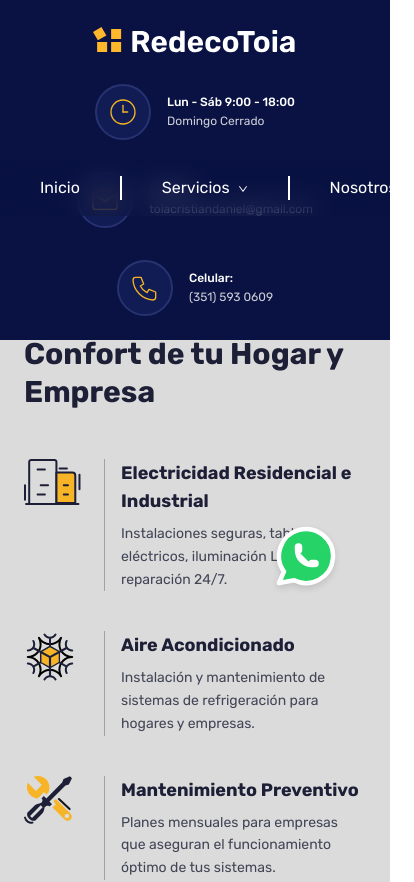
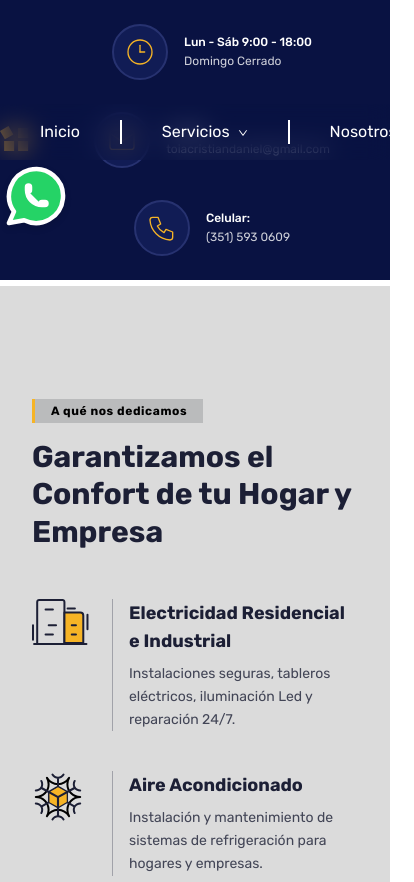
Before and after one commit to cristiantoiafullstackdev/redecotoia_web, a Next.js app: page / in a window 390 px wide. Shown: the top 882 px of the page, 414 px wide, since content can reach past the window. Built offline with nearby package versions, Linux system fonts and the light colour scheme.

Commit message:
commite 22 con actualizacion de Ui para responcive parte 1

```diff
--- a/app/components/layout/Header.tsx
+++ b/app/components/layout/Header.tsx
@@ -57,8 +57,8 @@ export default function Header() {
      ESTE BLOQUE: Estructura visual del componente.
   */
   return (
-    <header className="fixed top-40 lg:top-26 z-50 flex h-14 w-full items-center bg-[rgba(9,18,66,0.5)] backdrop-blur-md font-rubik">
-      <div className="mx-auto flex h-full w-full max-w-180 lg:max-w-300 items-center justify-between">
+    <header className="fixed w-full h-14 top-26 z-50 bg-[rgba(9,18,66,0.5)] backdrop-blur-md">
+      <div className="lg:max-w-6xl h-full mx-auto flex items-center justify-between">
 
         {/* Navegación Principal: Mapeo de los enlaces definidos arriba */}
         <nav className="flex items-center text-white">
@@ -123,10 +123,10 @@ export default function Header() {
         href={`https://wa.me/${process.env.NEXT_PUBLIC_WHATSAPP_NUMBER}`}
         target="_blank"
         rel="noopener noreferrer"
-        className="fixed top-90 lg:top-110 right-12 lg:right-16 z-50 transition-transform hover:scale-110 active:scale-95 drop-shadow-md"
+        className="fixed lg:mt-120 2xl:mt-160 lg:right-20 2xl:right-30 z-50 transition-transform hover:scale-110 active:scale-95 drop-shadow-md"
         aria-label="WhatsApp Flotante"
       >
-        <IconWhatsApp className="h-18 w-18" />
+        <IconWhatsApp className="h-18 w-18 2xl:h-24 2xl:w-24" />
       </a>
     </header>
   );
--- a/app/components/layout/Topbar.tsx
+++ b/app/components/layout/Topbar.tsx
@@ -7,7 +7,7 @@
    ESTE BLOQUE: Importación de utilidades de navegación y componentes de iconos personalizados.
 */
 import Link from "next/link";
-import { LogoRedecoToia, IconHorario, IconEmail, IconPhone } from "../ui/Icons";
+import { LogoRedecoToia, IconHorario, IconEmail, IconPhone, IsotipoRedecoToia } from "../ui/Icons";
 
 /* SINTAXIS: TypeScript (Interface)
    ESTE BLOQUE: Define la estructura de datos para la información de contacto, asegurando que cada objeto tenga las propiedades correctas (tipado estricto).
@@ -55,12 +55,15 @@ const CONTACT_INFO: ContactInfo[] = [
 */
 export default function Topbar() {
   return (
-    <div className="w-full bg-[#091242] py-6">
-      <div className="mx-auto flex w-full max-w-300 flex-col items-center justify-between gap-6 px-6 lg:flex-row lg:gap-0">
+    <div className="w-full py-6 bg-[#091242] z-50">
+      <div className="mx-auto flex lg:max-w-6xl lg:px-8 items-center justify-between">
 
         {/* Logo con link a Inicio y efectos de escala al interactuar */}
-        <Link href="/" className="transition-transform hover:scale-105 active:scale-95">
+        <Link href="/" className="transition-transform hover:scale-105 active:scale-95 hidden lg:block">
           <LogoRedecoToia />
+        </Link>
+         <Link href="/" className="transition-transform hover:scale-105 active:scale-95 block lg:hidden">
+          <IsotipoRedecoToia />
         </Link>
 
         {/* Contenedor de items: Mapea el array CONTACT_INFO pasando todas las propiedades (spread operator) */}
--- a/app/components/sections-home/About.tsx
+++ b/app/components/sections-home/About.tsx
@@ -46,7 +46,7 @@ export default function About() {
     <section id="about" className="w-full bg-[#dbdbdb] py-24 px-6 font-rubik">
 
       {/* Contenedor principal: Usa flex-col para móvil y flex-row para pantallas grandes (lg) */}
-      <div className="mx-auto flex max-w-286 flex-col items-stretch justify-between gap-24 lg:flex-row">
+      <div className="mx-auto flex max-w-6xl px-8 flex-col items-stretch justify-between gap-24 lg:flex-row">
 
         {/* BLOQUE DE IMÁGENES: Composición con posición relativa para permitir el solapamiento */}
         <div className="relative w-full lg:w-1/2 min-h-100">
--- a/app/components/sections-home/Hero.tsx
+++ b/app/components/sections-home/Hero.tsx
@@ -17,7 +17,7 @@ export default function Hero() {
   const whatsappUrl = `https://wa.me/${whatsappNumber}?text=${whatsappMessage}`;
 
   return (
-    <section id="hero" className="relative top-40 lg:top-26 w-full overflow-hidden bg-[#3A3C40]">
+    <section id="hero" className="relative mt-1 lg:top-26 w-full overflow-hidden bg-[#3A3C40]">
 
       {/* 1. CONTENEDOR DE IMAGEN: Capa base de la sección.
           SINTAXIS: JSX + Tailwind (Posicionamiento Relativo)
@@ -43,7 +43,7 @@ export default function Hero() {
           ESTE BLOQUE: Utiliza 'absolute inset-0' para ocupar todo el espacio del Hero y 'items-center'
           para centrar el texto verticalmente sobre la imagen.
       */}
-      <div className="absolute inset-0 flex items-center">
+      <div className="absolute inset-0 left-4 2xl:left-8 flex items-center">
         <div className="mx-auto w-full max-w-360 px-6 text-white md:px-20 lg:px-40">
 
           {/* Etiqueta superior: Texto pequeño decorativo con borde lateral dorado */}
@@ -59,7 +59,7 @@ export default function Hero() {
           </h1>
 
           {/* Descripción: Texto secundario con opacidad para no competir visualmente con el título */}
-          <p className="mb-4 max-w-lg text-sm leading-relaxed text-gray-100 opacity-90 md:text-base">
+          <p className="mb-4 max-w-md text-sm leading-relaxed text-gray-100 opacity-90 md:text-base">
             ¿Necesitas mantenimiento preventivo o reparaciones urgentes? Garantizamos el confort de tu hogar y empresa...
           </p>
 
--- a/app/components/sections-home/ServicesCategoriesSection.tsx
+++ b/app/components/sections-home/ServicesCategoriesSection.tsx
@@ -33,8 +33,8 @@ const SERVICES = [
 */
 export default function ServicesCategoriesSection() {
   return (
-    <section id="services" className="w-full bg-[#DBDBDB] py-20 px-6">
-      <div className="max-w-286 mx-auto flex flex-col lg:flex-row gap-12 lg:gap-16">
+    <section id="services" className="w-full mt-26 bg-[#DBDBDB] py-28">
+      <div className="max-w-6xl mx-auto px-8 flex flex-col lg:flex-row gap-12 lg:gap-16">
 
         {/* BLOQUE DE TÍTULO:
             SINTAXIS: JSX + Tailwind (Layout)
--- a/app/components/ui/Icons.tsx
+++ b/app/components/ui/Icons.tsx
@@ -130,3 +130,69 @@ export const LogoRedecoToia = ({ className }: IconProps) => (
     <rect x="18.1304" y="18.0002" width="10" height="10" fill="#FFB82B"/>
   </svg>
 );
+
+// 10 bis. Solo el isotipo de logo  para mobile
+export const IsotipoRedecoToia = ({ className }: IconProps) => (
+  <svg
+    width="34"
+    height="34"
+    viewBox="0 0 34 34"
+    fill="none"
+    xmlns="http://www.w3.org/2000/svg"
+    className={className}
+  >
+    {/* Cuadrado superior izquierdo rotado */}
+    <rect
+      y="7.8913"
+      width="9.78261"
+      height="9.78261"
+      transform="rotate(-30 0 7.8913)"
+      fill="#FFB82B"
+    />
+    {/* Cuadrado inferior izquierdo */}
+    <rect
+      x="4.13043"
+      y="18.0002"
+      width="10"
+      height="10"
+      fill="#FFB82B"
+    />
+    {/* Cuadrado superior derecho */}
+    <rect
+      x="18.1304"
+      y="5.00019"
+      width="10"
+      height="10"
+      fill="#FFB82B"
+    />
+    {/* Cuadrado inferior derecho */}
+    <rect
+      x="18.1304"
+      y="18.0002"
+      width="10"
+      height="10"
+      fill="#FFB82B"
+    />
+  </svg>
+);
+
+// 11. IconMenu
+export const IconMenu = ({ className }: IconProps) => (
+  <svg
+    xmlns="http://www.w3.org/2000/svg"
+    width="24"
+    height="24"
+    viewBox="0 0 24 24"
+    fill="none"
+    stroke="currentColor"
+    stroke-width="2"
+    stroke-linecap="round"
+    stroke-linejoin="round"
+    className={className || "icon icon-tabler icons-tabler-outline icon-tabler-menu-2"}
+  >
+    <path stroke="none" d="M0 0h24v24H0z" fill="none" />
+    <path d="M4 6l16 0" />
+    <path d="M4 12l16 0" />
+    <path d="M4 18l16 0" />
+  </svg>
+);
--- a/app/servicios/mantenimiento/page.tsx
+++ b/app/servicios/mantenimiento/page.tsx
@@ -65,7 +65,7 @@ export default async function MantenimientoPage() {
               <h2 className="text-2xl min-h-26 font-normal mb-2 text-[#1C1F35]">
                 {service.title}
               </h2>
-              <p className="text-[#1C1F35] min-h-30 mb-2">{service.description}</p>
+              <p className="text-[#1C1F35] min-h-80 mb-2">{service.description}</p>
 
               {/* FORMATEO DE MONEDA:
                   SINTAXIS: .toLocaleString('es-AR')
--- a/prisma/seed.ts
+++ b/prisma/seed.ts
@@ -46,9 +46,22 @@ async function main() {
      - Lógica de respaldo: Si en el JSON falta 'minUnits' o 'currency', el código
        usa valores por defecto (1 y "ARS") para evitar que la DB falle.
   */
-  for (const svc of services) {
-    await prisma.service.create({
-      data: {
+ // 2. LIMPIEZA TOTAL DE SERVICIOS
+  // Esto elimina el problema de duplicados y errores de búsqueda
+  await prisma.service.deleteMany({});
+  console.log("🗑️ Tabla de servicios limpia.");
+for (const svc of services) {
+    await prisma.service.upsert({
+      where: { title: svc.title },
+      update: {
+        description: svc.description,
+        price: svc.price,
+        imagePath: svc.imagePath,
+        minUnits: svc.minUnits || 1,
+        currency: svc.currency || "ARS",
+        categoryId: svc.categoryId,
+      },
+      create: {
         title: svc.title,
         description: svc.description,
         imagePath: svc.imagePath,
@@ -59,7 +72,7 @@ async function main() {
       },
     });
   }
-  console.log("✅ Servicios vinculados correctamente.");
+  console.log("✅ Base de datos actualizada.");
 }
 
 /* GESTIÓN DEL PROCESO
```
Also changed, not shown: prisma/data/services.json (+29 -29 lines), 1 other file (tests, documents, lock files or other folders).
